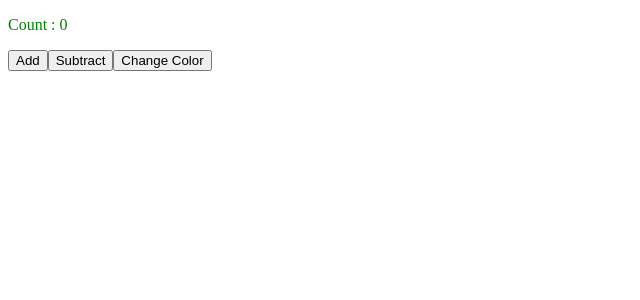
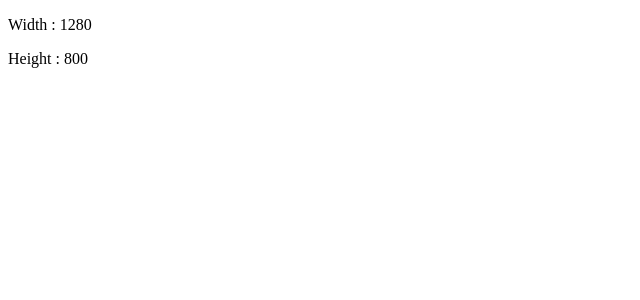
Before and after one commit to anuz505/React-Basics, a React (Vite) app in the folder my-react-app/: page / in a window 1280 px wide. Shown: the top 300 px of the page, without its empty margins (0-640 px from the left). Built offline with nearby package versions, Linux system fonts and the light colour scheme.

Commit message:
use useEffect hook for resizing window

```diff
--- /dev/null
+++ b/my-react-app/src/03_managing_state/06_useEffecthook1.jsx
@@ -0,0 +1,30 @@
+import { useState, useEffect } from "react";
+
+export default function MyComponent() {
+  const [width, setWidth] = useState(window.innerWidth);
+  const [height, setHeight] = useState(window.innerHeight);
+
+  useEffect(() => {
+    window.addEventListener("resize", handleSize);
+    return () => {
+      window.removeEventListener("resize", handleSize);
+    };
+  }, []);
+
+  //also we can two useEffect()
+  useEffect(() => {
+    document.title = `Size: ${width} x ${height}`;
+  }, [width, height]);
+
+  function handleSize() {
+    setWidth(window.innerWidth);
+    setHeight(window.innerHeight);
+  }
+
+  return (
+    <>
+      <p>Width : {width}</p>
+      <p>Height : {height}</p>
+    </>
+  );
+}
--- a/my-react-app/src/App.jsx
+++ b/my-react-app/src/App.jsx
@@ -1,5 +1,5 @@
 import "../src/index.css";
-import MyComponent from "./03_managing_state/06_useEffecthook.jsx";
+import MyComponent from "./03_managing_state/06_useEffecthook1.jsx";
 
 function App() {
   return (
```
